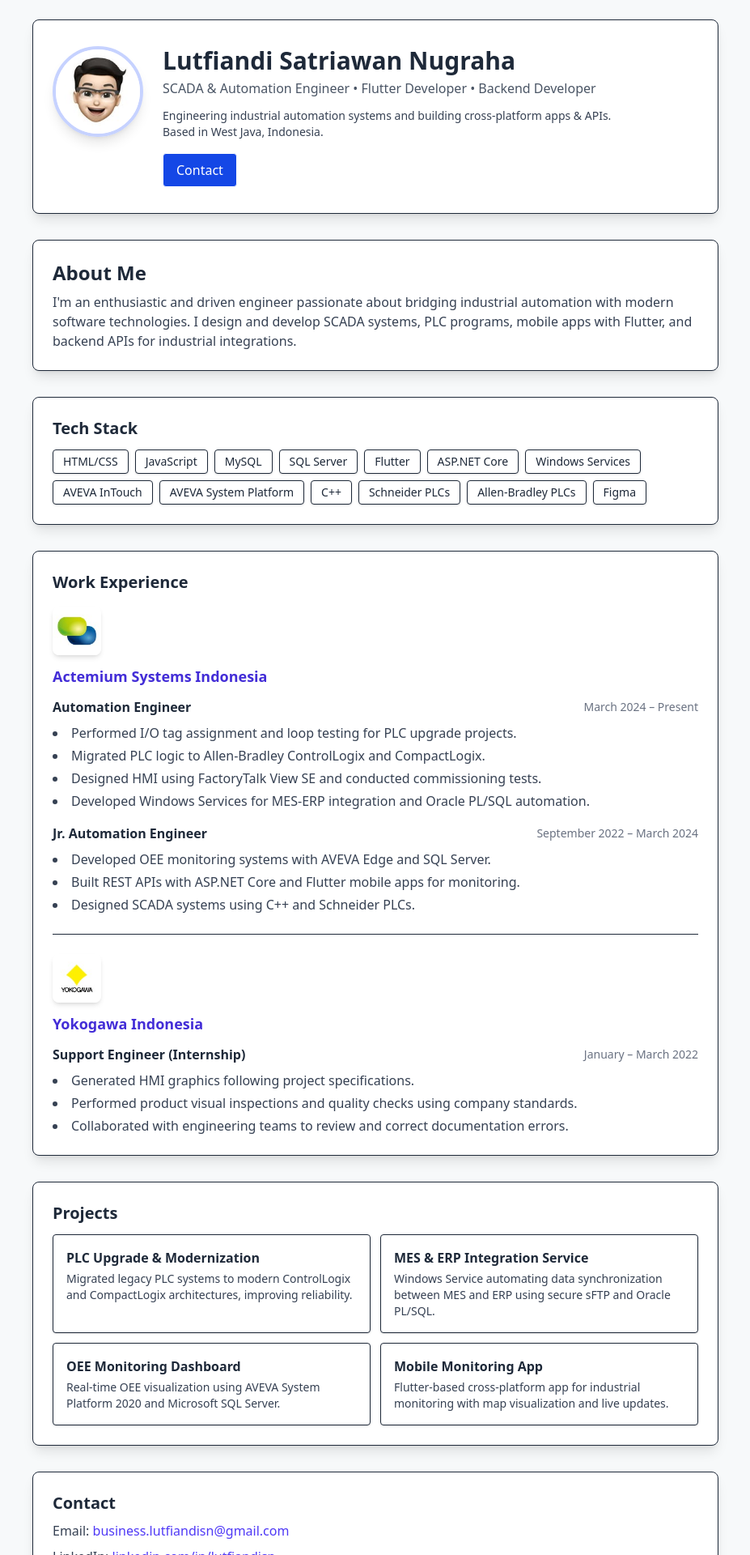
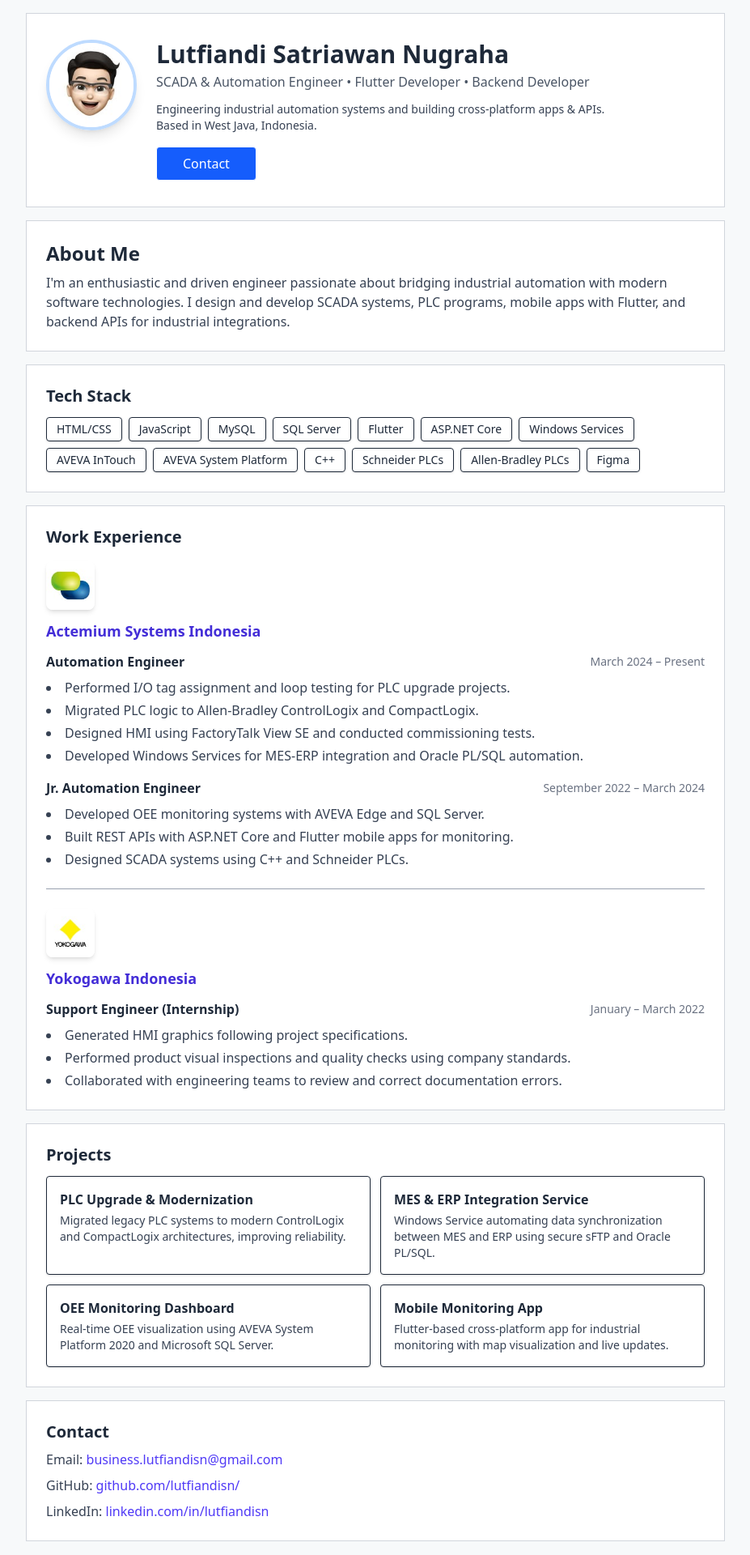
Before and after one commit to lutfiandisn/lutfiandisn.github.io, a React (Vite) app: page / in a window 1280 px wide. Shown: the top 1920 px of the page at 81% size, without its empty margins (176-1103 px from the left). Built offline with nearby package versions, Linux system fonts and the light colour scheme.

Commit message:
update: data and shimmer loading

```diff
--- a/package.json
+++ b/package.json
@@ -15,6 +15,7 @@
     "framer-motion": "^12.23.24",
     "react": "^19.1.1",
     "react-dom": "^19.1.1",
+    "react-intersection-observer": "^10.0.0",
     "tailwindcss": "^4.1.16"
   },
   "devDependencies": {
--- a/src/App.jsx
+++ b/src/App.jsx
@@ -1,32 +1,30 @@
-import Hero from "./components/Hero";
-import About from "./components/About";
-import TechStack from "./components/TechStack";
-import Experience from "./components/Experience";
-import Projects from "./components/Projects";
-import Contact from "./components/Contact";
+import React, { lazy } from "react";
+import LazySection from "./components/LazySection";
+import "./App.css";
 
-import "./App.css";
+// Lazy import each section
+const Hero = lazy(() => import("./components/Hero"));
+const About = lazy(() => import("./components/About"));
+const TechStack = lazy(() => import("./components/TechStack"));
+const Experience = lazy(() => import("./components/Experience"));
+const Projects = lazy(() => import("./components/Projects"));
+const Contact = lazy(() => import("./components/Contact"));
 
 function App() {
   return (
-    <div className="min-h-screen max-w-4xl mx-auto p-6">
-      <Hero />
-      <About />
-      <TechStack />
-      <Experience />
-      <Projects />
-      <Contact />
+    <div className="min-h-screen max-w-4xl mx-auto p-4">
+      <LazySection component={Hero} />
+      <LazySection component={About} />
+      <LazySection component={TechStack} />
+      <LazySection component={Experience} />
+      <LazySection component={Projects} />
+      <LazySection component={Contact} />
+
       <footer className="text-center text-sm text-gray-500 mt-12 pb-6">
-        © {new Date().getFullYear()} Lutfiandi Satriawan Nugraha
-        <br />
-        <span className="text-xs text-gray-400">
-          Made with ❤️ using{" "}
-          <span className="font-semibold text-indigo-500">React.js</span> &amp;
-          Vite
-        </span>
+        Made with ❤️ © {new Date().getFullYear()} Lutfiandi Satriawan Nugraha
       </footer>
     </div>
   );
 }
 
-export default App
+export default App;
--- a/src/components/About.jsx
+++ b/src/components/About.jsx
@@ -3,10 +3,10 @@
 export default function About() {
   return (
     <motion.section
-      initial={{ x: -100, opacity: 0 }}
-      animate={{ x: 0, opacity: 1 }}
-      transition={{ duration: 1 }}
-      className="mt-8 border shadow-lg bg-white rounded-lg p-6"
+      initial={{ y: -100, opacity: 0 }}
+      animate={{ y: 0, opacity: 1 }}
+      transition={{ duration: 0.8 }}
+      className="mt-4 border border-gray-300 bg-white p-6"
     >
       <h2 className="text-2xl font-semibold">About Me</h2>
       <p className="mt-2 text-gray-700">
--- a/src/components/Contact.jsx
+++ b/src/components/Contact.jsx
@@ -3,10 +3,11 @@
 export default function Contact() {
   return (
     <motion.section
-    initial={{ y: 100, opacity: 0 }}
+      initial={{ y: -100, opacity: 0 }}
       animate={{ y: 0, opacity: 1 }}
-      transition={{ duration: 1 }}
-      className="mt-8 border shadow-lg bg-white rounded-lg p-6">
+      transition={{ duration: 0.8 }}
+      className="mt-4 border border-gray-300 bg-white p-6"
+    >
       <h3 className="text-xl font-semibold">Contact</h3>
       <p className="mt-2 text-gray-700">
         Email:{" "}
@@ -18,9 +19,20 @@
         </a>
       </p>
       <p className="mt-2 text-gray-700">
+        GitHub:{" "}
+        <a
+          className="text-indigo-600"
+          target="_blank"
+          href="https://github.com/lutfiandisn/"
+        >
+          github.com/lutfiandisn/
+        </a>
+      </p>
+      <p className="mt-2 text-gray-700">
         LinkedIn:{" "}
         <a
           className="text-indigo-600"
+          target="_blank"
           href="https://www.linkedin.com/in/lutfiandisn/"
         >
           linkedin.com/in/lutfiandisn
--- a/src/components/Experience.jsx
+++ b/src/components/Experience.jsx
@@ -46,16 +46,17 @@
 export default function Experience() {
   return (
     <motion.section
-    initial={{ x: -100, opacity: 0 }}
-      animate={{ x: 0, opacity: 1 }}
-      transition={{ duration: 1 }}
-      className="mt-8 border shadow-lg bg-white rounded-lg p-6">
+      initial={{ y: -100, opacity: 0 }}
+      animate={{ y: 0, opacity: 1 }}
+      transition={{ duration: 0.8 }}
+      className="mt-4 border border-gray-300 bg-white p-6"
+    >
       <h3 className="text-xl font-semibold mb-4">Work Experience</h3>
       <div className="space-y-6">
         {experiences.map((exp) => (
           <div
             key={exp.company}
-            className="border-b pb-6 last:pb-0 last:border-b-0"
+            className="border-b border-y-gray-400 pb-6 last:pb-0 last:border-b-0"
           >
             <img
               src={exp.logoUrl}
--- a/src/components/Hero.jsx
+++ b/src/components/Hero.jsx
@@ -6,12 +6,12 @@
       initial={{ y: -100, opacity: 0 }}
       animate={{ y: 0, opacity: 1 }}
       transition={{ duration: 0.8 }}
-      className="flex flex-col sm:flex-row items-center sm:items-start gap-6 py-8 border shadow-lg bg-white rounded-lg px-6"
+      className="flex flex-col sm:flex-row items-center sm:items-start gap-6 py-8 border border-gray-300 bg-white px-6"
     >
       <img
         src="/profile.png"
         alt="Profile"
-        className="w-28 h-28 rounded-full object-cover shadow-lg border-4 border-indigo-200"
+        className="w-28 h-28 rounded-full object-cover shadow-lg border-4 border-blue-200"
       />
       <div>
         <h1 className="text-3xl font-bold">Lutfiandi Satriawan Nugraha</h1>
@@ -20,12 +20,15 @@
         </p>
         <p className="mt-3 text-sm text-gray-700 max-w-xl">
           Engineering industrial automation systems and building cross-platform
-          apps & APIs. Based in West Java, Indonesia.
+          apps & APIs.
+        </p>
+        <p className="text-sm text-gray-700 max-w-xl">
+          Based in West Java, Indonesia.
         </p>
         <div className="mt-4 flex gap-3">
           <a
             href="mailto:business.lutfiandisn@gmail.com?subject=Business%20Inquiry"
-            className="px-4 py-2 bg-blue-700 text-white border rounded"
+            className="px-8 py-2 bg-blue-600 text-white border rounded hover:bg-blue-800 transition"
           >
             Contact
           </a>
--- /dev/null
+++ b/src/components/LazySection.jsx
@@ -0,0 +1,38 @@
+import React, { Suspense } from "react";
+import { useInView } from "react-intersection-observer";
+import { motion } from "framer-motion";
+
+export default function LazySection({ component: Component, threshold = 0.2 }) {
+  const { ref, inView } = useInView({
+    triggerOnce: true,
+    threshold,
+  });
+
+  // 💫 Skeleton shimmer placeholder
+  const Skeleton = () => (
+    <div className="animate-pulse space-y-4 py-12 px-6">
+      <div className="h-6 w-1/3 bg-gray-300 rounded"></div>
+      <div className="h-4 w-1/2 bg-gray-200 rounded"></div>
+      <div className="h-4 w-2/3 bg-gray-200 rounded"></div>
+      <div className="h-48 w-full bg-gray-200 rounded-lg"></div>
+    </div>
+  );
+
+  return (
+    <div ref={ref}>
+      {inView ? (
+        <Suspense fallback={<Skeleton />}>
+          <motion.div
+            initial={{ opacity: 0, y: 20 }}
+            animate={{ opacity: 1, y: 0 }}
+            transition={{ duration: 0.6 }}
+          >
+            <Component />
+          </motion.div>
+        </Suspense>
+      ) : (
+        <Skeleton />
+      )}
+    </div>
+  );
+}
--- a/src/components/Projects.jsx
+++ b/src/components/Projects.jsx
@@ -22,10 +22,11 @@
 export default function Projects() {
   return (
     <motion.section
-    initial={{ x: 100, opacity: 0 }}
-      animate={{ x: 0, opacity: 1 }}
-      transition={{ duration: 1 }}
-      className="mt-8 border shadow-lg bg-white rounded-lg p-6">
+      initial={{ y: -100, opacity: 0 }}
+      animate={{ y: 0, opacity: 1 }}
+      transition={{ duration: 0.8 }}
+      className="mt-4 border border-gray-300 bg-white p-6"
+    >
       <h3 className="text-xl font-semibold">Projects</h3>
       <div className="mt-3 grid grid-cols-1 md:grid-cols-2 gap-3">
         {projects.map((p) => (
--- a/src/components/TechStack.jsx
+++ b/src/components/TechStack.jsx
@@ -19,10 +19,11 @@
 export default function TechStack() {
   return (
     <motion.section
-      initial={{ x: 100, opacity: 0 }}
-      animate={{ x: 0, opacity: 1 }}
-      transition={{ duration: 1 }}
-      className="mt-8 border shadow-lg bg-white rounded-lg p-6">
+      initial={{ y: -100, opacity: 0 }}
+      animate={{ y: 0, opacity: 1 }}
+      transition={{ duration: 0.8 }}
+      className="mt-4 border border-gray-300 bg-white p-6"
+    >
       <h3 className="text-xl font-semibold">Tech Stack</h3>
       <div className="mt-3 flex flex-wrap gap-2">
         {techStack.map((s) => (
```
Also changed, not shown: 1 other file (tests, documents, lock files or other folders).
